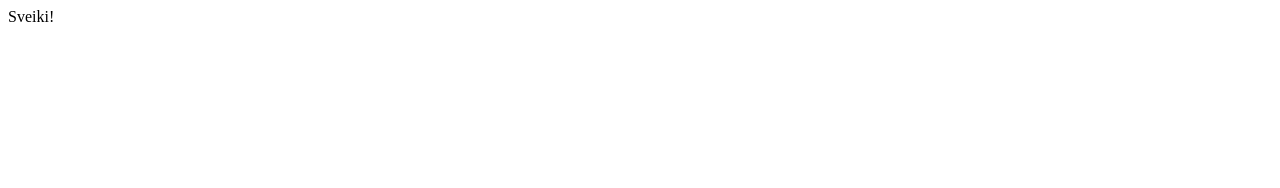
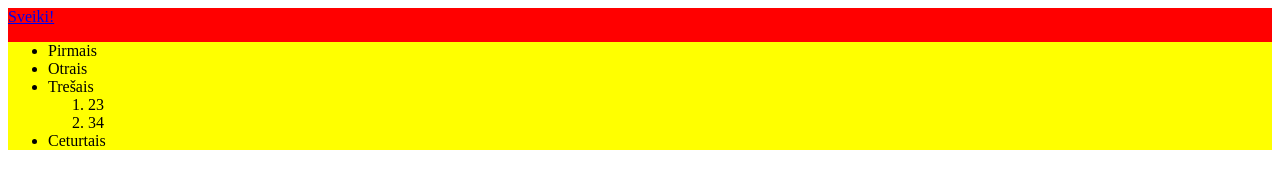
Before and after one commit to AleksandrZelukin/programmesana_II_projekt_1, a plain HTML site: page index.html in a window 1280 px wide. Drawn offline with Linux system fonts and the light colour scheme.

Commit message:
update files

```diff
--- a/index.html
+++ b/index.html
@@ -1,12 +1,34 @@
 <!DOCTYPE html>
 <html lang="lv">
 <head>
+    <link rel="stylesheet" href="styles.css">
     <meta charset="UTF-8">
     <meta http-equiv="X-UA-Compatible" content="IE=edge">
     <meta name="viewport" content="width=device-width, initial-scale=1.0">
     <title>Mācību projekts</title>
 </head>
 <body>
- Sveiki!
+    <div class="wrapper">
+        <a href= "index.html">Sveiki!</a><br>
+
+        <div class="header">
+<ul>
+    <li> Pirmais       </li>
+    <li>Otrais</li>
+    <li>Trešais</li>
+
+<ol>
+<li>23</li>
+<li>34</li>
+
+</ol>
+    <li>Ceturtais</li>
+
+</ul>
+        </div>
+
+    </div>
+
+
 </body>
 </html>
--- /dev/null
+++ b/styles.css
@@ -0,0 +1,11 @@
+.wrapper
+{
+    background: red;
+
+}
+
+.header
+{
+
+    background: yellow;
+}
```
